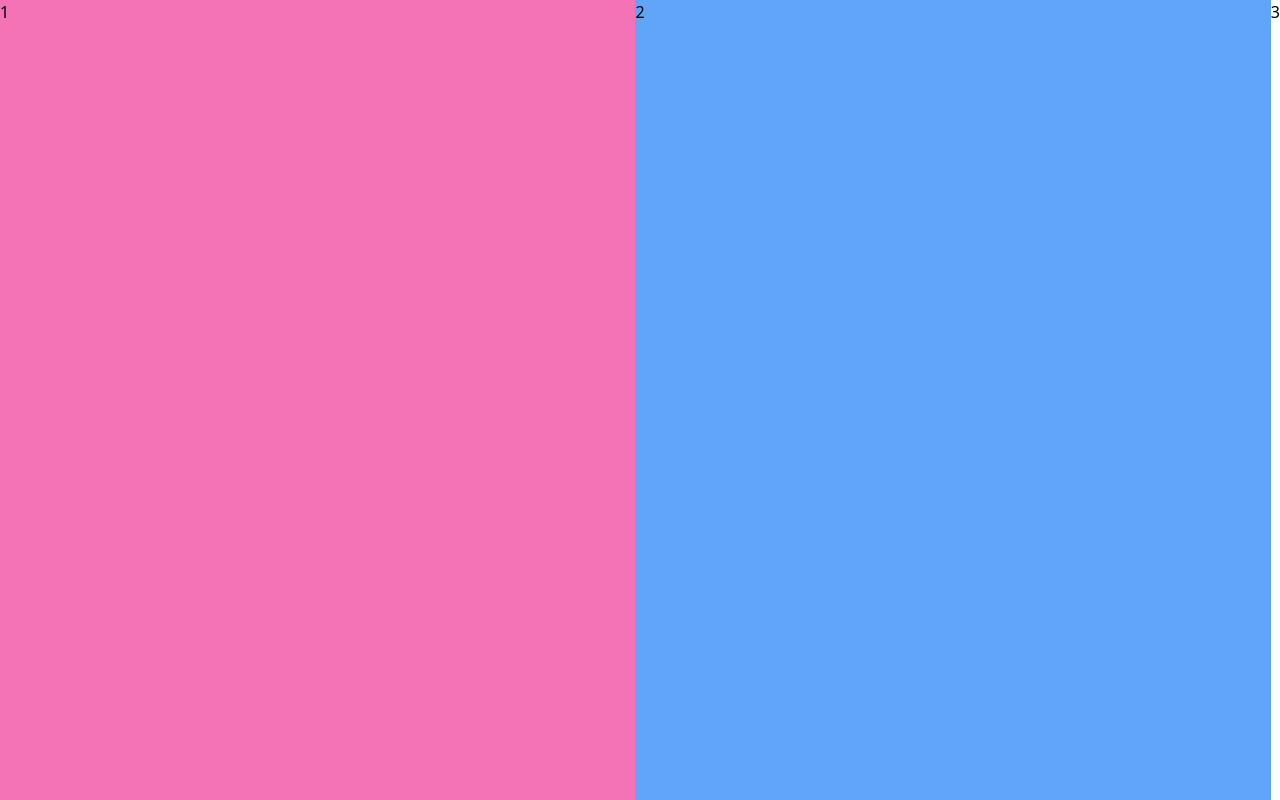
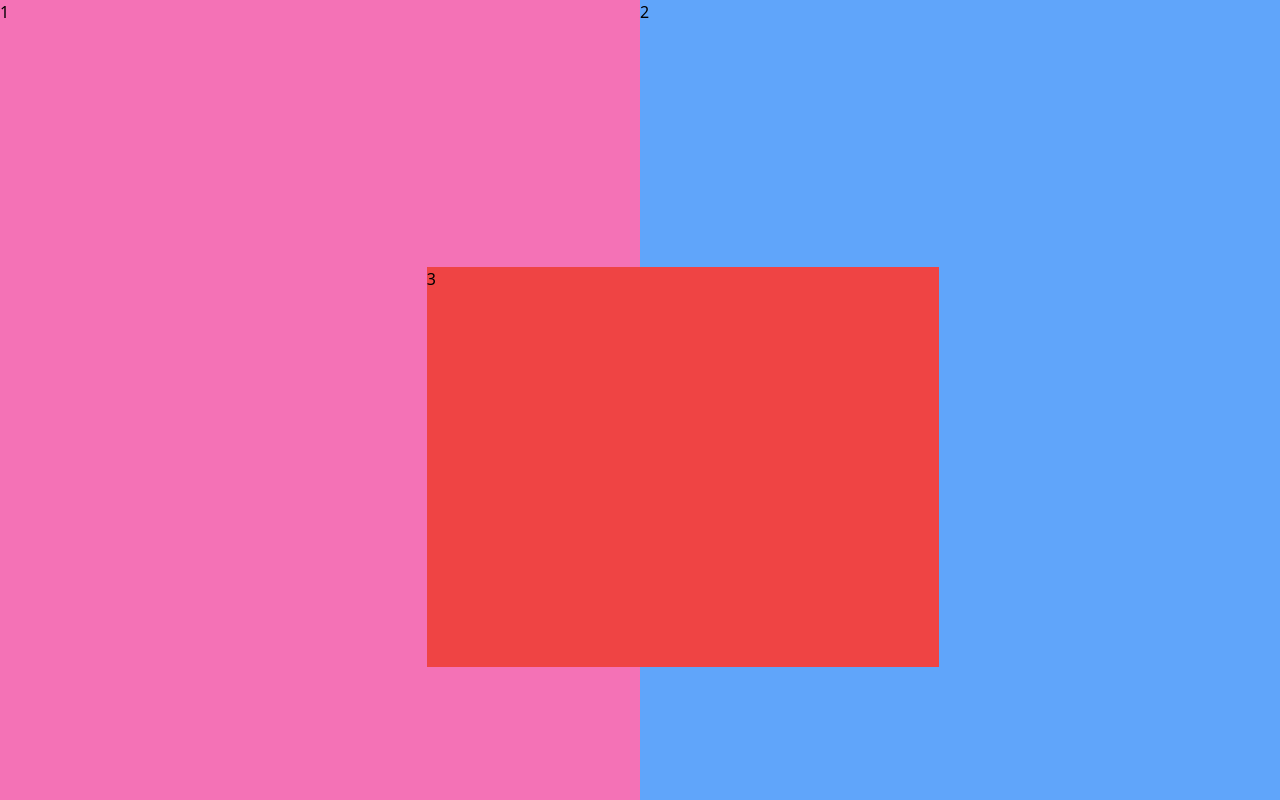
Before and after one commit to Poorsaken/angular-boilerplate-center-div, an Angular app: page / in a window 1280 px wide. Built offline with nearby package versions, Linux system fonts and the light colour scheme.

Commit message:
Update app.component.css

```diff
--- a/src/app/app.component.css
+++ b/src/app/app.component.css
@@ -23,7 +23,7 @@
   @apply flex;
 }
 
-/* .center {
+.center {
 
   @apply bg-red-500 w-2/5 h-1/2 absolute top-1/3 left-1/3;
-} */
+}
```
